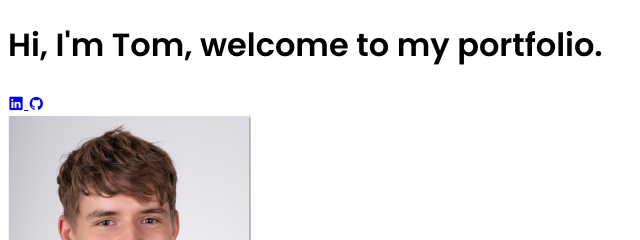
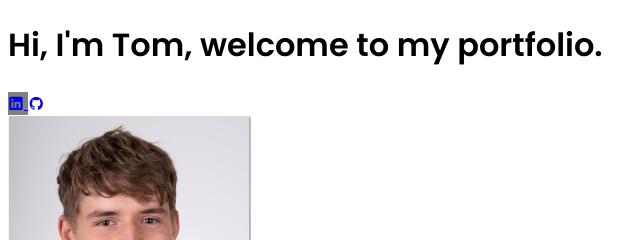
Before and after one commit to ThomasVirgo/fp-portfolio, a plain HTML site: page index.html in a window 1280 px wide. In both pictures the pointer is over the link 18 px from the left and 103 px from the top of the page. Shown: the top 240 px of the page, 0-640 px from the left. Drawn offline with nearby package versions, Linux system fonts and the light colour scheme.

Commit message:
add link hover styling

```diff
--- a/style.css
+++ b/style.css
@@ -3,3 +3,11 @@
 body{
     font-family: 'Poppins', sans-serif;
 }
+
+.link{
+    cursor: pointer;
+}
+
+.link:hover{
+    background-color: grey;
+}
```
